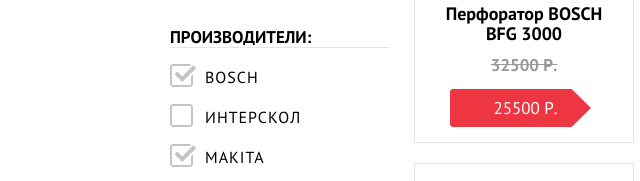
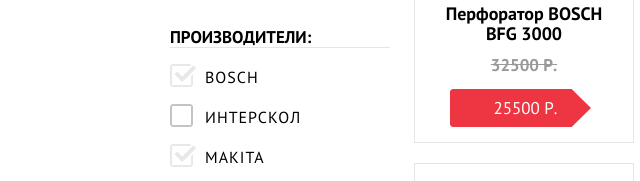
Before and after one commit to Vsevolod-Yavorskiy/1243451-technomart-27, a plain HTML site: page catalog.html in a window 1280 px wide. Shown: the part 761-942 px from the top of the page, 0-640 px from the left. Drawn offline with Linux system fonts and the light colour scheme; a web font is replaced by a local one.

Commit message:
Update style.css

```diff
--- a/css/style.css
+++ b/css/style.css
@@ -1898,9 +1898,9 @@ input[type="radio"].visually-hidden {
   padding-left: 30px;
 }
 
-input:checked + label,
-input:disabled + label {
-  color: rgba 0 0 0, 0.4;
+input:checked + span,
+input:disabled + span {
+  color: rgba(0, 0, 0, 0.4);
   opacity: 0.3;
 }
 
@@ -1924,7 +1924,6 @@ input:disabled + label {
   padding-left: 35px;
   line-height: 20px;
   text-transform: uppercase;
-  font-style: 17px;
   letter-spacing: 1px;
 }
 
```
